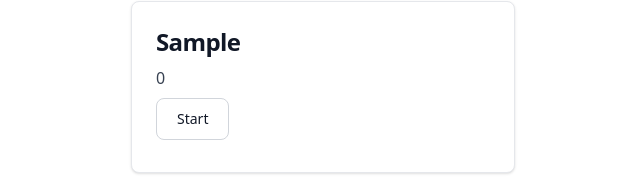
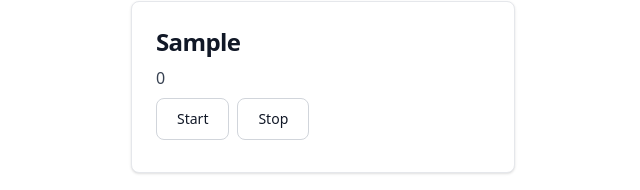
Before and after one commit to jacobcons/countdown-timer-dashboard, a Vue app: page / in a window 1280 px wide. Both pictures are taken after typing "Sample" into the empty fields and a click on the button "Add". Shown: the part 451-641 px from the top of the page, without its empty margins (317-957 px from the left). Built offline with nearby package versions, Linux system fonts and the light colour scheme; the HTML template or start-up script is replaced by a standard one.

Commit message:
stop button

```diff
--- a/src/components/CountdownTimer.vue
+++ b/src/components/CountdownTimer.vue
@@ -7,13 +7,8 @@
       {{ timer.label }}
     </h5>
     <p class="mb-2 font-normal text-gray-700 dark:text-gray-400">{{ timer.secondsLeft }}</p>
-    <button
-      type="button"
-      class="mb-2 me-2 rounded-lg border border-gray-300 bg-white px-5 py-2.5 text-sm font-medium text-gray-900 hover:bg-gray-100 focus:outline-none focus:ring-4 focus:ring-gray-100 dark:border-gray-600 dark:bg-gray-800 dark:text-white dark:hover:border-gray-600 dark:hover:bg-gray-700 dark:focus:ring-gray-700"
-      @click="startTimer(timer.id)"
-    >
-      Start
-    </button>
+    <TimerControl :func="startTimer" :timerId="timer.id" text="Start" />
+    <TimerControl :func="stopTimer" :timerId="timer.id" text="Stop" />
   </div>
 </template>
 
@@ -21,6 +16,7 @@
 import type { Timer } from '@/types.js'
 import { useTimersStore } from '@/store.js'
 import { storeToRefs } from 'pinia'
+import TimerControl from '@/components/TimerControl.vue'
 
 defineProps<{ timer: Timer }>()
 
@@ -37,11 +33,18 @@ function startTimer(id: number) {
   }
 
   timer.started = true
-  const intervalId = setInterval(() => {
+  timer.intervalId = setInterval(() => {
     timer.secondsLeft -= 1
     if (timer.secondsLeft === 0) {
-      clearInterval(intervalId)
+      clearInterval(timer.intervalId as number)
     }
   }, 1000)
 }
+
+function stopTimer(id: number) {
+  const timer = findTimer(id)
+
+  clearInterval(timer.intervalId as number)
+  timer.started = false
+}
 </script>
--- /dev/null
+++ b/src/components/TimerControl.vue
@@ -0,0 +1,16 @@
+<template>
+  <button
+    type="button"
+    class="mb-2 me-2 rounded-lg border border-gray-300 bg-white px-5 py-2.5 text-sm font-medium text-gray-900 hover:bg-gray-100 focus:outline-none focus:ring-4 focus:ring-gray-100 dark:border-gray-600 dark:bg-gray-800 dark:text-white dark:hover:border-gray-600 dark:hover:bg-gray-700 dark:focus:ring-gray-700"
+    @click="func(timerId)"
+  >
+    {{ text }}
+  </button>
+</template>
+<script setup lang="ts">
+defineProps<{
+  func: (id: number) => void
+  timerId: number
+  text: string
+}>()
+</script>
--- a/src/components/TimerForm.vue
+++ b/src/components/TimerForm.vue
@@ -71,7 +71,8 @@ function addTimer() {
     id: currentId,
     label: label.value,
     secondsLeft: convertTimeComponentsToSeconds(),
-    started: false
+    started: false,
+    intervalId: null
   })
   currentId++
 }
--- a/src/types.ts
+++ b/src/types.ts
@@ -3,4 +3,5 @@ export type Timer = {
   label: string
   secondsLeft: number
   started: boolean
+  intervalId: number | null
 }
```
